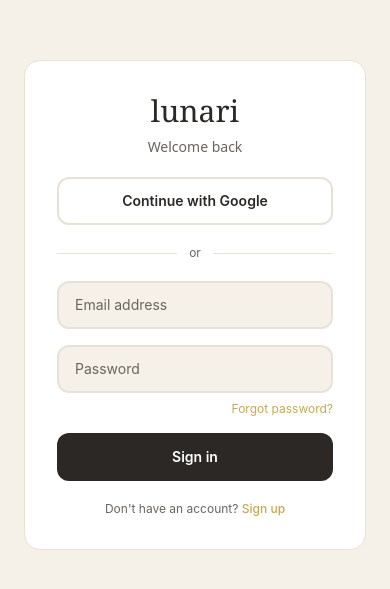
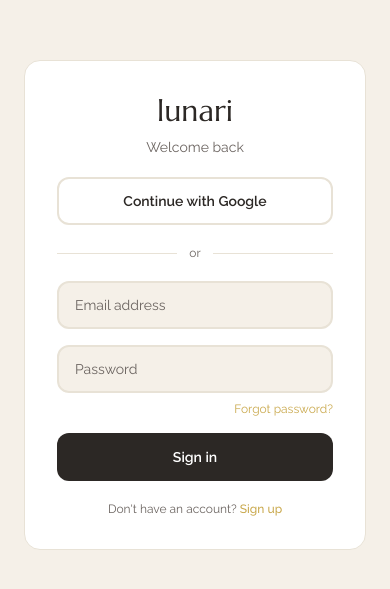
Before and after one commit to Emperor-Eric/lunari, a Next.js app in the folder apps/web/: page /auth/login in a window 390 px wide. Shown: the part 117-706 px from the top of the page. Built offline with nearby package versions, Linux system fonts and the light colour scheme; no server answers.

Commit message:
feat: load Marcellus + Raleway fonts (web next/font, mobile expo-font)

```diff
--- a/apps/web/app/globals.css
+++ b/apps/web/app/globals.css
@@ -1,23 +1,18 @@
+/* JetBrains Mono is still used for dosages/data; Marcellus + Raleway are
+   self-hosted via next/font (see app/layout.tsx). */
+@import url('https://fonts.googleapis.com/css2?family=JetBrains+Mono:wght@400;500&display=swap');
+
 @tailwind base;
 @tailwind components;
 @tailwind utilities;
-
-@import url('https://fonts.googleapis.com/css2?family=Playfair+Display:ital,wght@0,400;0,500;1,400&family=Inter:wght@300;400;500&family=JetBrains+Mono:wght@400&display=swap');
 
 :root {
   color-scheme: light;
 }
 
 body {
-  font-family: 'Inter', system-ui, sans-serif;
-  background-color: #F5F0E8;
-  color: #2C2825;
+  /* Base body text defaults to Raleway (var set by next/font on <html>). */
+  font-family: var(--font-raleway), system-ui, sans-serif;
+  background-color: #f5f0e8;
+  color: #2c2825;
 }
-
-.font-display {
-  font-family: 'Playfair Display', Georgia, serif;
-}
-
-.font-mono {
-  font-family: 'JetBrains Mono', 'Courier New', monospace;
-}
--- a/apps/web/app/layout.tsx
+++ b/apps/web/app/layout.tsx
@@ -1,5 +1,22 @@
 import type { Metadata } from 'next'
+import { Marcellus, Raleway } from 'next/font/google'
 import './globals.css'
+
+// Display / headings — Marcellus only ships a 400 weight.
+const marcellus = Marcellus({
+  weight: ['400'],
+  subsets: ['latin'],
+  variable: '--font-marcellus',
+  display: 'swap',
+})
+
+// Body / data — full weight range used across the UI.
+const raleway = Raleway({
+  weight: ['200', '300', '400', '500', '600'],
+  subsets: ['latin'],
+  variable: '--font-raleway',
+  display: 'swap',
+})
 
 export const metadata: Metadata = {
   title: 'lunari — cycle-synced nutrition',
@@ -8,7 +25,7 @@ export const metadata: Metadata = {
 
 export default function RootLayout({ children }: { children: React.ReactNode }) {
   return (
-    <html lang="en">
+    <html lang="en" className={`${marcellus.variable} ${raleway.variable}`}>
       <body>{children}</body>
     </html>
   )
--- a/apps/web/tailwind.config.ts
+++ b/apps/web/tailwind.config.ts
@@ -33,8 +33,12 @@ const config: Config = {
         },
       },
       fontFamily: {
-        display: [tokens.typography.fonts.display, 'Georgia', 'serif'],
-        body: [tokens.typography.fonts.body, 'system-ui', 'sans-serif'],
+        // Marcellus + Raleway are loaded via next/font (app/layout.tsx) and
+        // exposed as CSS variables on <html>. Reference those vars, not the raw
+        // family names — next/font self-hosts under a hashed family name.
+        display: ['var(--font-marcellus)', 'Georgia', 'serif'],
+        body: ['var(--font-raleway)', 'system-ui', 'sans-serif'],
+        sans: ['var(--font-raleway)', 'system-ui', 'sans-serif'],
         mono: [tokens.typography.fonts.mono, 'Courier New', 'monospace'],
       },
       spacing: {
```
Also changed, not shown: 2 other files (tests, documents, lock files or other folders).
